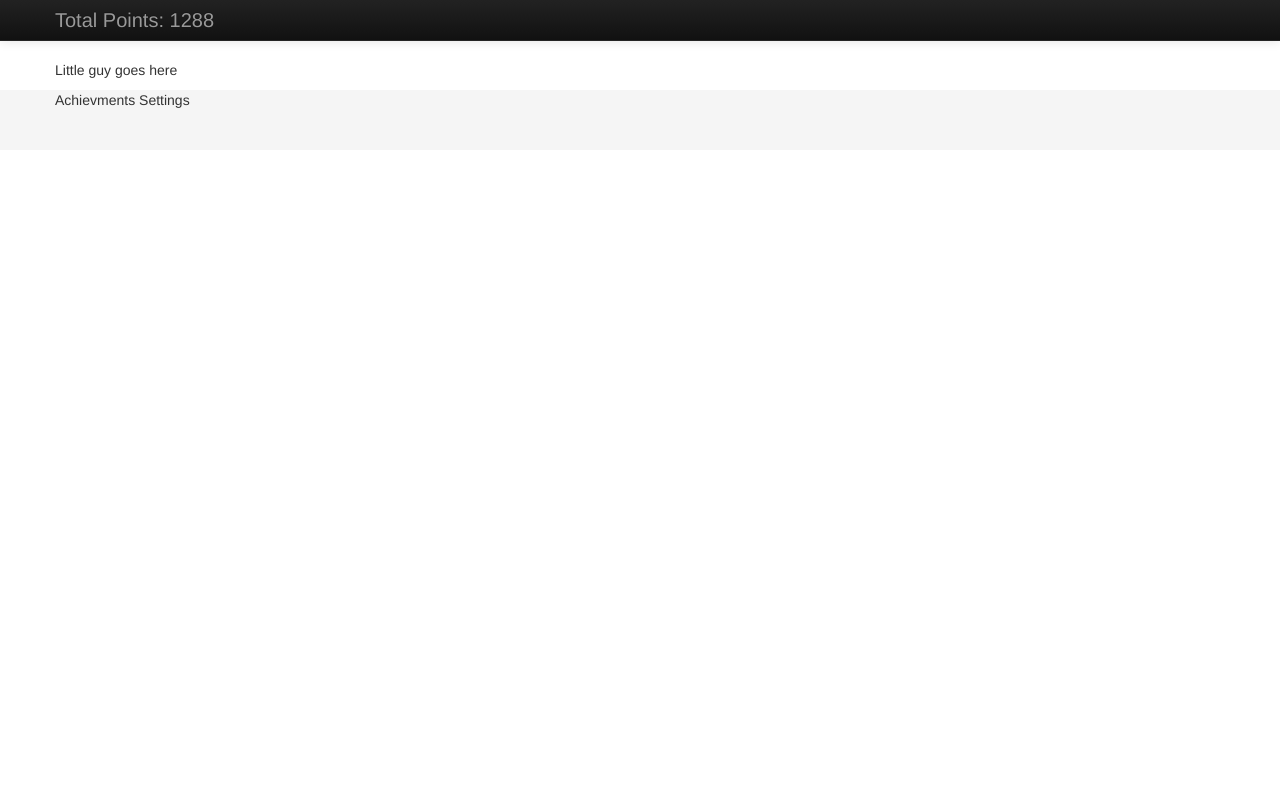
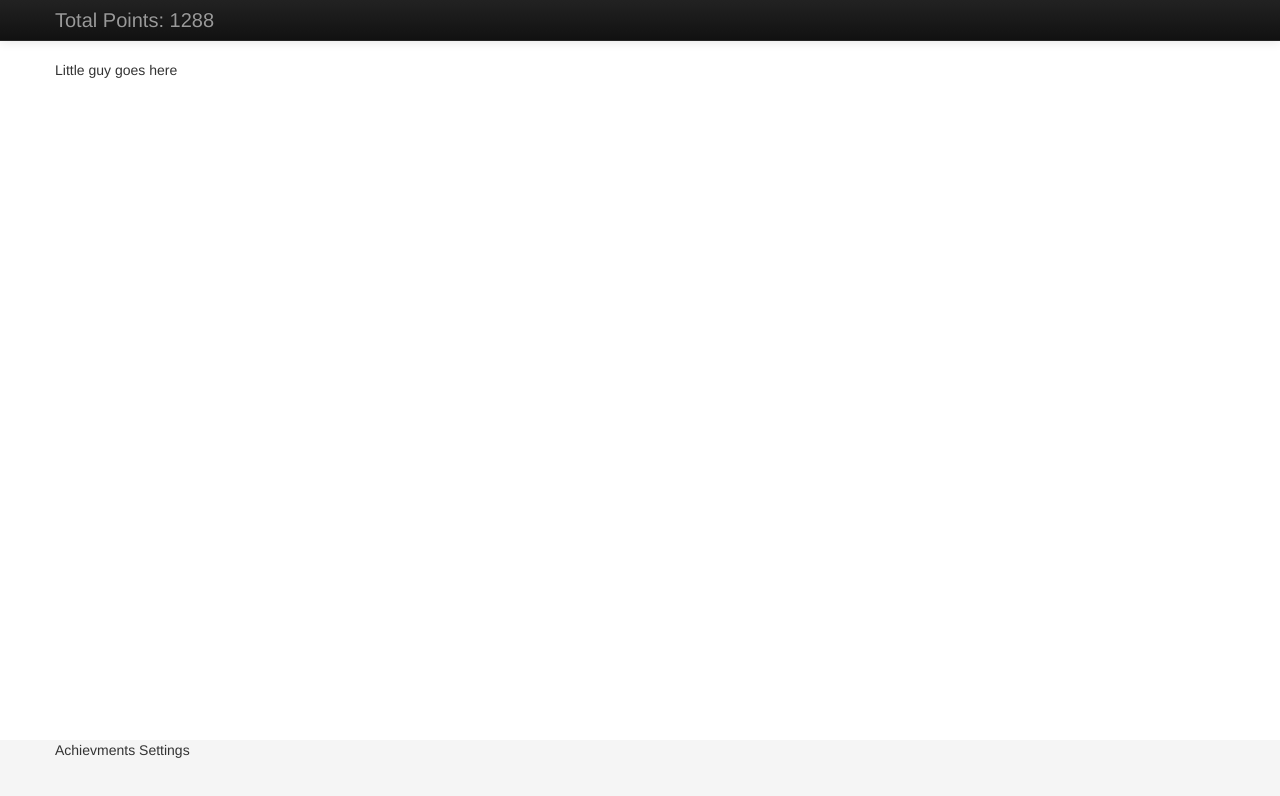
Before and after one commit to jbandelin/nurture, a plain HTML site: page assets/www/index.html in a window 1280 px wide. Drawn offline with nearby package versions, Linux system fonts and the light colour scheme.

Commit message:
Got footer to  be fixed on the bottom!

```diff
--- a/assets/www/index.html
+++ b/assets/www/index.html
@@ -28,7 +28,6 @@
         <title>Nurture</title>
     </head>
     <body>
-        <div class="app">
             <!-- Part 1: Wrap all page content here -->
             <div id="wrap">
                 <div class="navbar navbar-inverse navbar-fixed-top">
@@ -57,7 +56,6 @@
                 <p class="event listening">Connectinggggg to Device</p>
                 <p class="event received">Device is Ready</p>
             </div> -->
-        </div>
         <div id="critter_health">
 
         </div>
```
